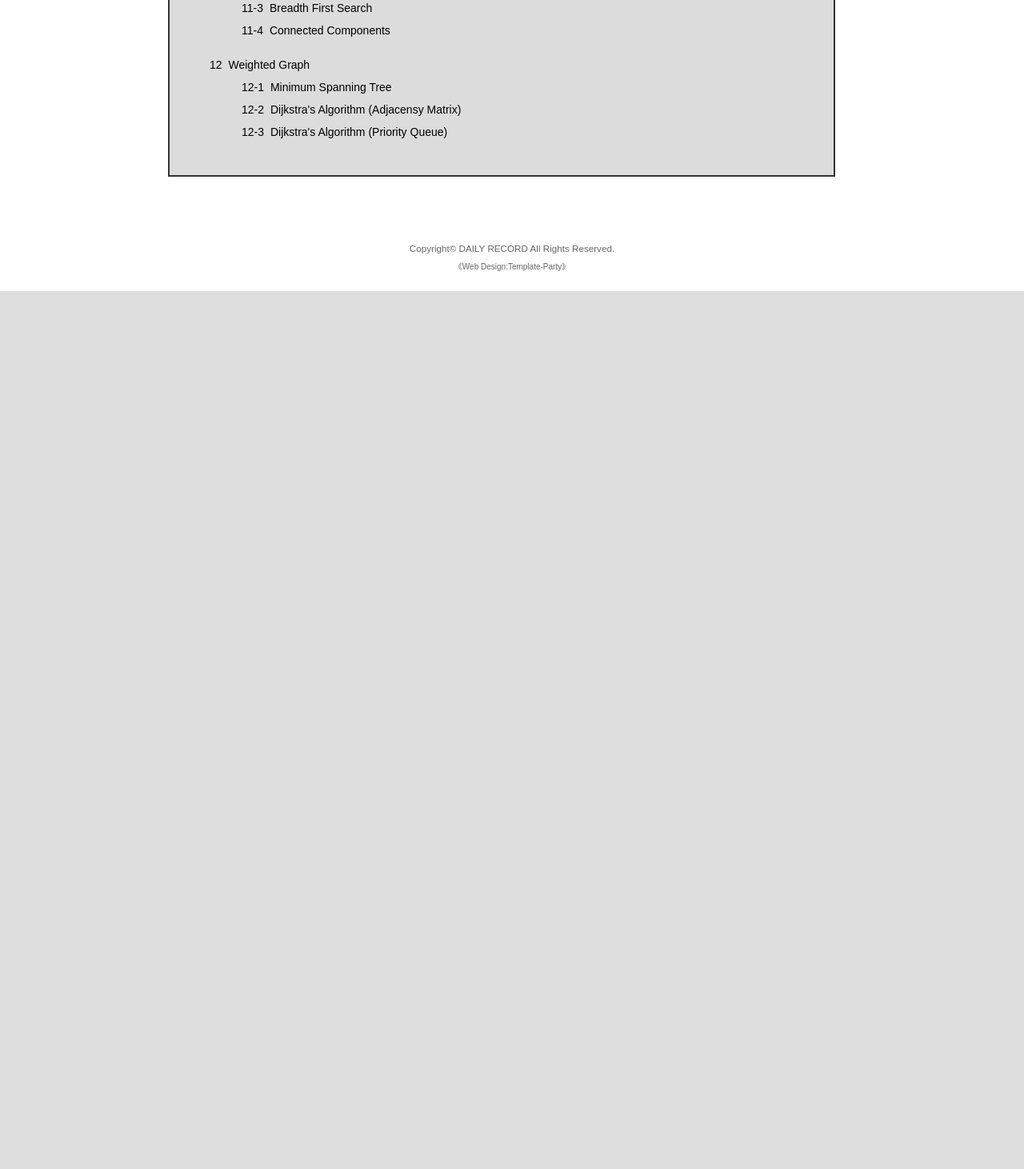
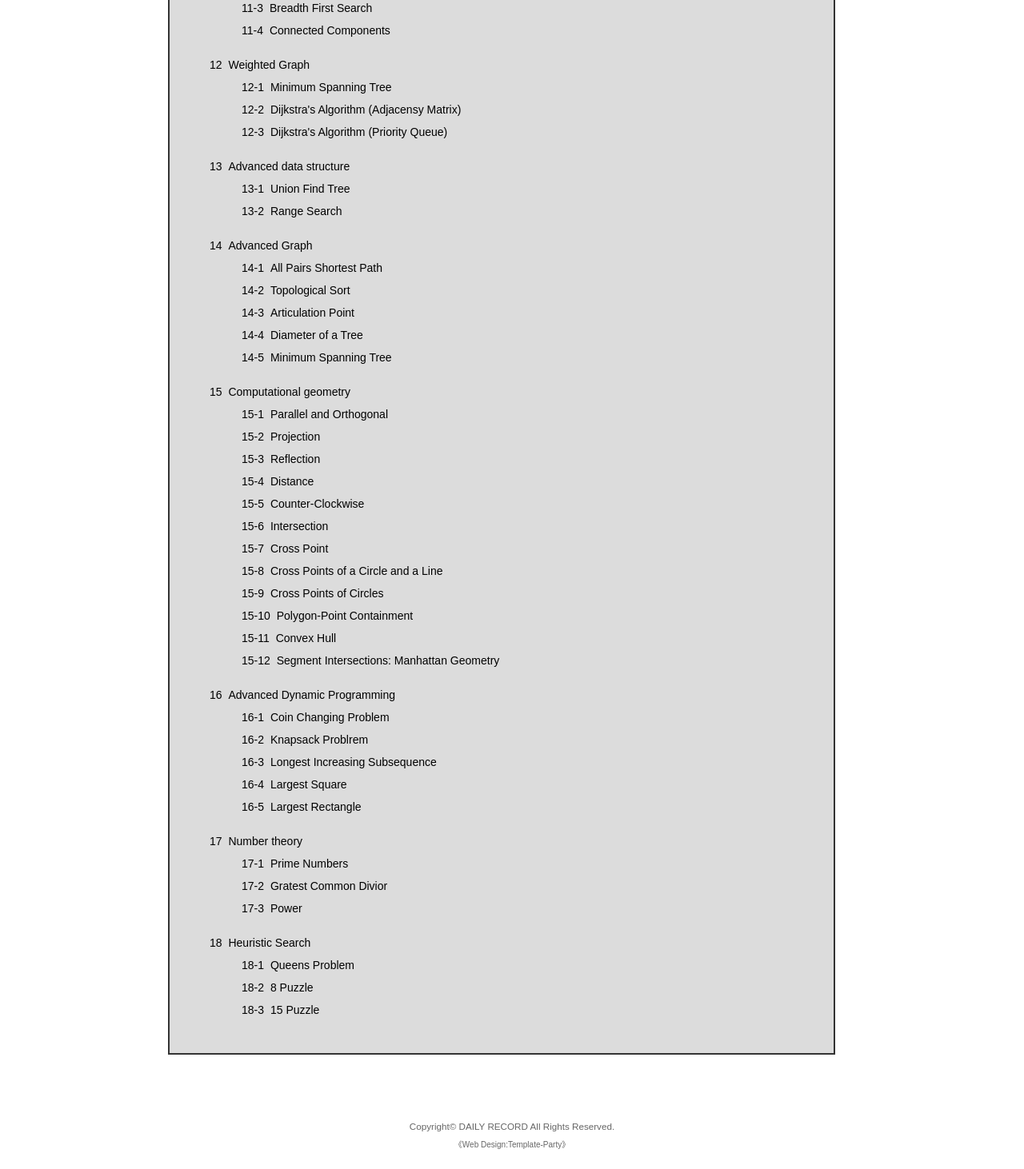
Before and after one commit to fxf000/my-first-blog, a Django app: page /AizuOnlineJudge in a window 1280 px wide. Shown: the part 1977-3439 px from the top of the page at 80% size. Before the commit the page ends 2341 px from the top, so only its background shows below. Run offline with Django 3.2, Linux system fonts and the light colour scheme.

Commit message:
Added contents of my website.

```diff
--- a/myapp/templates/AizuOnlineJudge/AizuOnlineJudge.html
+++ b/myapp/templates/AizuOnlineJudge/AizuOnlineJudge.html
@@ -152,6 +152,60 @@
         <li>Dijkstra's Algorithm (Priority Queue)</li>
       </ol>
     </li>
+    <li>Advanced data structure
+      <ol>
+        <li>Union Find Tree</li>
+        <li>Range Search</li>
+      </ol>
+    </li>
+    <li>Advanced Graph
+      <ol>
+        <li>All Pairs Shortest Path</li>
+        <li>Topological Sort</li>
+        <li>Articulation Point</li>
+        <li>Diameter of a Tree</li>
+        <li>Minimum Spanning Tree</li>
+      </ol>
+    </li>
+    <li>Computational geometry
+      <ol>
+        <li>Parallel and Orthogonal</li>
+        <li>Projection</li>
+        <li>Reflection</li>
+        <li>Distance</li>
+        <li>Counter-Clockwise</li>
+        <li>Intersection</li>
+        <li>Cross Point</li>
+        <li>Cross Points of a Circle and a Line</li>
+        <li>Cross Points of Circles</li>
+        <li>Polygon-Point Containment</li>
+        <li>Convex Hull</li>
+        <li>Segment Intersections: Manhattan Geometry</li>
+      </ol>
+    </li>
+    <li>Advanced Dynamic Programming
+      <ol>
+        <li>Coin Changing Problem</li>
+        <li>Knapsack Problrem</li>
+        <li>Longest Increasing Subsequence</li>
+        <li>Largest Square</li>
+        <li>Largest Rectangle</li>
+      </ol>
+    </li>
+    <li>Number theory
+      <ol>
+        <li>Prime Numbers</li>
+        <li>Gratest Common Divior</li>
+        <li>Power</li>
+      </ol>
+    </li>
+    <li>Heuristic Search
+      <ol>
+        <li>Queens Problem</li>
+        <li>8 Puzzle</li>
+        <li>15 Puzzle</li>
+      </ol>
+    </li>
     </ol>
     </ol>
     </div>
```
Also changed, not shown: myapp/templates/index.html (+5 -10 lines).
